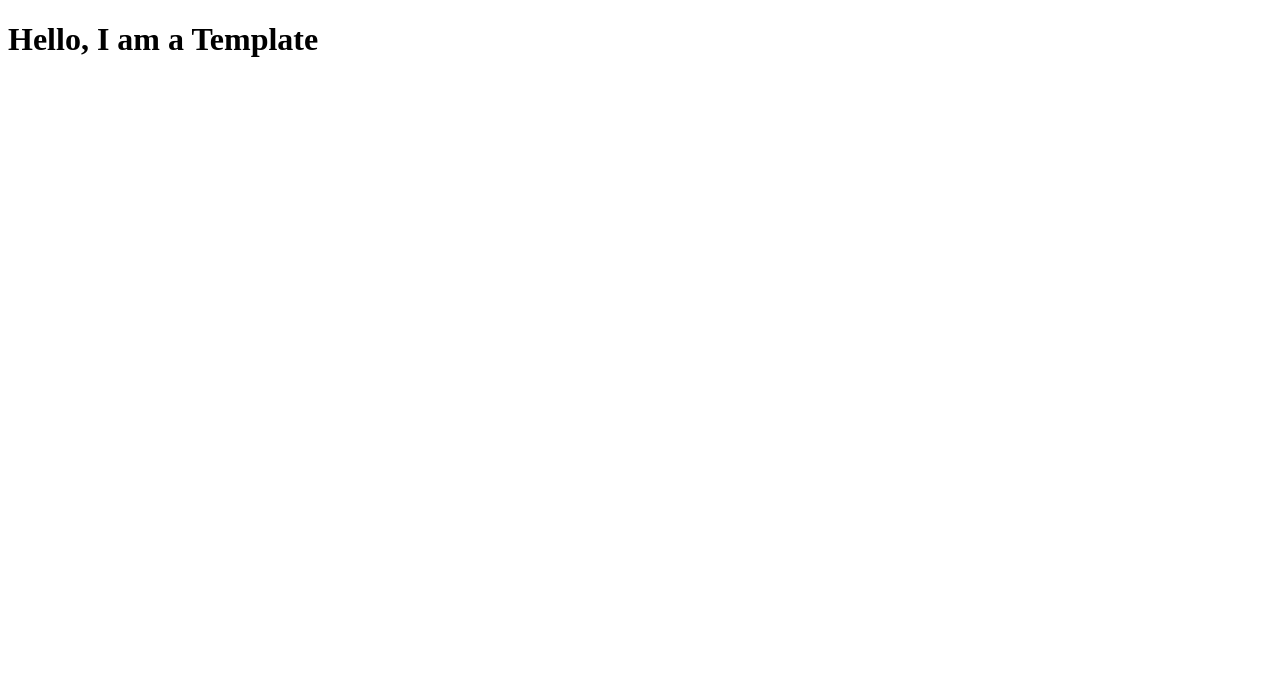
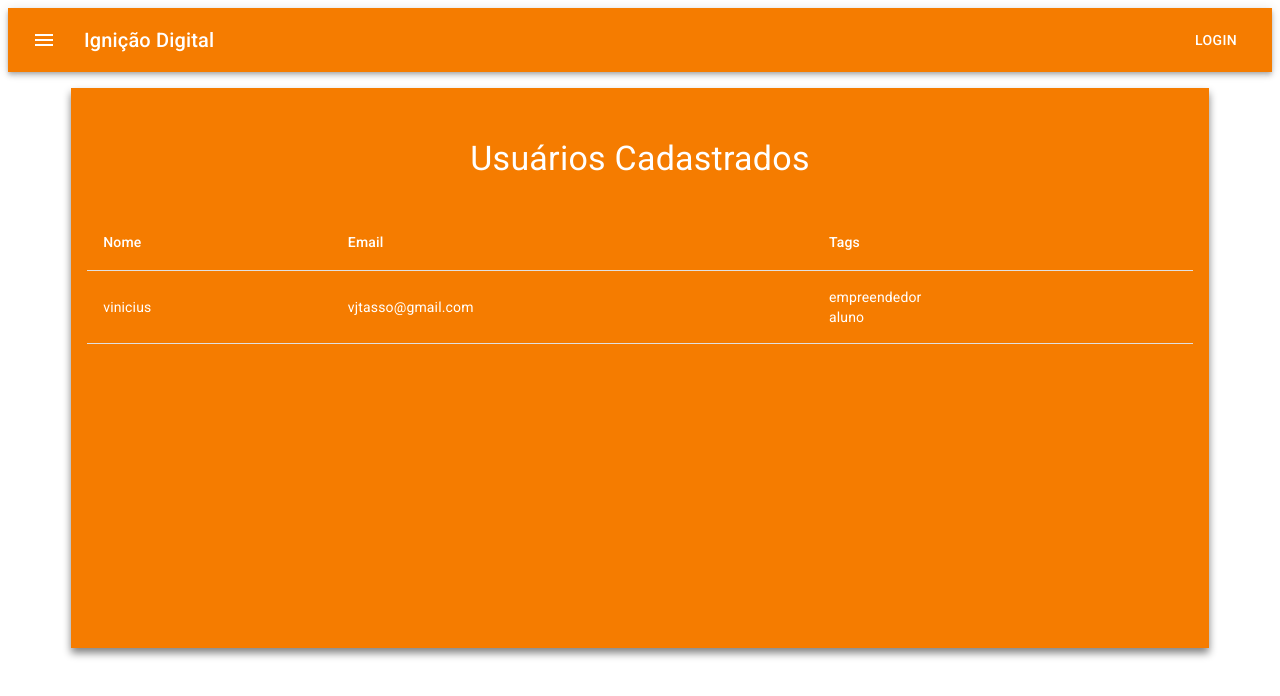
Before and after one commit to Jadiscke/ignicao-digital-challenge, a React (Create React App) app in the folder client/: page / in a window 1280 px wide. Shown: the top 696 px of the page. Built offline with nearby package versions, Linux system fonts and the light colour scheme.

Commit message:
Create Basic Client

```diff
--- a/client/package.json
+++ b/client/package.json
@@ -3,6 +3,8 @@
   "version": "0.1.0",
   "private": true,
   "dependencies": {
+    "@material-ui/core": "^4.11.2",
+    "@material-ui/data-grid": "^4.0.0-alpha.13",
     "@testing-library/jest-dom": "^5.11.4",
     "@testing-library/react": "^11.1.0",
     "@testing-library/user-event": "^12.1.10",
--- a/client/src/App.tsx
+++ b/client/src/App.tsx
@@ -1,7 +1,29 @@
+import { ThemeProvider } from "@material-ui/core";
 import React from "react";
+import Body from "./components/Body";
+import Layout from "./components/Layout";
+import UsersTable from "./components/UsersTable";
+import theme from "./Theme";
+
+const rows = [
+  {
+    id: "1",
+    name: "vinicius",
+    email: "vjtasso@gmail.com",
+    tags: ["empreendedor", "aluno"],
+  },
+];
 
 function App() {
-  return <h1>Hello, I am a Template</h1>;
+  return (
+    <ThemeProvider theme={theme}>
+      <Layout>
+        <Body title="Usuários Cadastrados">
+          <UsersTable rows={rows} />
+        </Body>
+      </Layout>
+    </ThemeProvider>
+  );
 }
 
 export default App;
--- /dev/null
+++ b/client/src/Theme/index.tsx
@@ -0,0 +1,19 @@
+import { colors, createMuiTheme } from "@material-ui/core";
+import { orange } from "@material-ui/core/colors";
+
+const theme = createMuiTheme({
+  palette: {
+    primary: {
+      main: orange[700],
+    },
+    secondary: {
+      main: "#333333",
+    },
+    text: {
+      primary: "#ffffff",
+      secondary: orange[300],
+    },
+  },
+});
+
+export default theme;
--- /dev/null
+++ b/client/src/components/Body/index.tsx
@@ -0,0 +1,42 @@
+import { Container, makeStyles, Typography } from "@material-ui/core";
+import { orange } from "@material-ui/core/colors";
+import React, { ReactNode } from "react";
+
+interface BodyProps {
+  title: string;
+  children: ReactNode;
+}
+const useStyles = makeStyles((theme) => ({
+  wrapper: {
+    boxSizing: "border-box",
+    padding: theme.spacing(2),
+    margin: "1em auto",
+    width: "90%",
+    boxShadow: "0 0.3em 0.5em 0.01em grey",
+    height: "70vh",
+    backgroundColor: orange[700],
+  },
+  bodyTitle: {
+    margin: "1em auto",
+  },
+}));
+
+const Body = ({ children, title }: BodyProps) => {
+  const classes = useStyles();
+  return (
+    <Container maxWidth="lg" className={classes.wrapper}>
+      <Typography
+        variant="h4"
+        component="h2"
+        align="center"
+        color="textPrimary"
+        className={classes.bodyTitle}
+      >
+        {title}
+      </Typography>
+      {children}
+    </Container>
+  );
+};
+
+export default Body;
--- /dev/null
+++ b/client/src/components/Layout/index.tsx
@@ -0,0 +1,58 @@
+import React, { ReactNode } from "react";
+import {
+  AppBar,
+  Box,
+  Button,
+  Icon,
+  IconButton,
+  Toolbar,
+  Typography,
+} from "@material-ui/core";
+
+import { makeStyles } from "@material-ui/core/styles";
+
+interface LayoutProps {
+  children: ReactNode;
+}
+
+const useStyles = makeStyles((theme) => ({
+  root: {
+    flexGrow: 1,
+  },
+  menuButton: {
+    marginRight: theme.spacing(2),
+    color: "#ffffff",
+  },
+  title: {
+    flexGrow: 1,
+  },
+}));
+const Layout = ({ children }: LayoutProps) => {
+  const classes = useStyles();
+  return (
+    <Box className={classes.root}>
+      <AppBar position="static" color="primary">
+        <Toolbar>
+          <IconButton edge="start" className={classes.menuButton}>
+            <Icon>menu</Icon>
+          </IconButton>
+          <Typography
+            variant="h6"
+            color="textPrimary"
+            className={classes.title}
+          >
+            Ignição Digital
+          </Typography>
+          <Button color="inherit">
+            <Typography color="textPrimary" variant="button">
+              Login
+            </Typography>
+          </Button>
+        </Toolbar>
+      </AppBar>
+      {children}
+    </Box>
+  );
+};
+
+export default Layout;
--- /dev/null
+++ b/client/src/components/UsersTable/index.tsx
@@ -0,0 +1,52 @@
+import React from "react";
+import {
+  Table,
+  TableBody,
+  TableCell,
+  TableContainer,
+  TableHead,
+  TableRow,
+  ThemeProvider,
+  Box,
+} from "@material-ui/core";
+
+interface Row {
+  id: string;
+  name: string;
+  email: string;
+  tags: Array<string>;
+}
+interface UserTableProps {
+  rows: Array<Row>;
+}
+
+const UsersTable = ({ rows }: UserTableProps) => {
+  return (
+    <TableContainer>
+      <Table>
+        <TableHead>
+          <TableRow>
+            <TableCell>Nome</TableCell>
+            <TableCell>Email</TableCell>
+            <TableCell>Tags</TableCell>
+          </TableRow>
+        </TableHead>
+        <TableBody>
+          {rows.map((row) => (
+            <TableRow key={row.id}>
+              <TableCell>{row.name}</TableCell>
+              <TableCell>{row.email}</TableCell>
+              <TableCell>
+                {row.tags.map((tag, index) => (
+                  <Box key={index}>{tag}</Box>
+                ))}
+              </TableCell>
+            </TableRow>
+          ))}
+        </TableBody>
+      </Table>
+    </TableContainer>
+  );
+};
+
+export default UsersTable;
```
